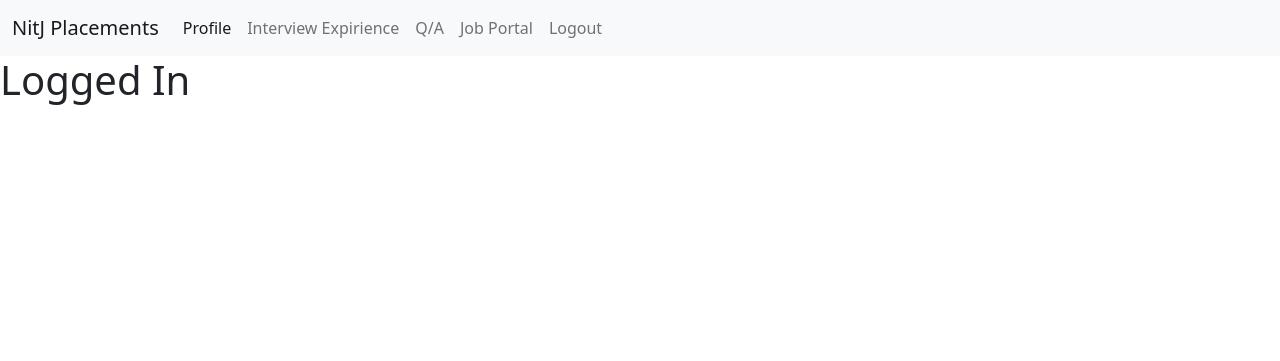
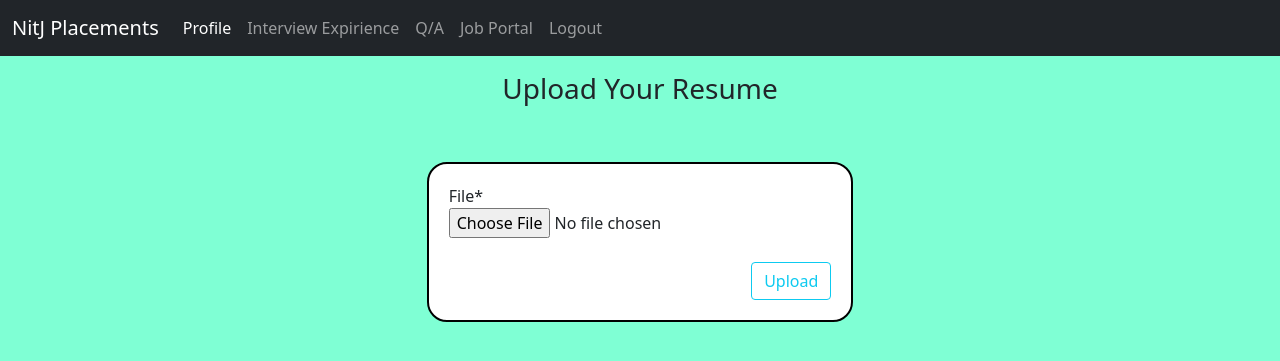
Before and after one commit to prabal08aggarwal/nitjPlacements, a Django app: page /profile/ in a window 1280 px wide. Shown: the top 361 px of the page. Run offline with Django 3.2, Linux system fonts and the light colour scheme; a user stored in the database is signed in; some libraries are stand-ins or nearby versions.

Commit message:
resume uploading added and changed background color

```diff
--- a/nitjplacements/settings.py
+++ b/nitjplacements/settings.py
@@ -135,3 +135,6 @@ CRISPY_TEMPLATE_PACK = 'bootstrap4'
 LOGIN_REDIRECT_URL = 'profile'
 
 LOGIN_URL = 'homePage'
+
+MEDIA_ROOT = os.path.join(BASE_DIR,'uploads')
+MEDIA_URL = '/media/'
--- a/nitjplacements/urls.py
+++ b/nitjplacements/urls.py
@@ -15,10 +15,12 @@ Including another URLconf
 """
 from django.contrib import admin
 from django.urls import path, include
+from django.conf import settings
+from django.conf.urls.static import static
 urlpatterns = [
     path('admin/', admin.site.urls),
     path('', include('users.urls')),
     path('interviews/', include('interviewExperience.urls')),
     path('qa/',include('qAndA.urls')),
     path('jobs/',include('placements.urls'))
-]
+]+ static(settings.MEDIA_URL, document_root=settings.MEDIA_ROOT)
--- a/static/main.css
+++ b/static/main.css
@@ -1,3 +1,20 @@
-.mgBg{
-    background-color: #F1F1F1;
+.myBg{
+    background-color:whitesmoke;
+    background-color: aquamarine;
 }
+.myWhite{
+    background-color:white;
+}
+.left{
+    float: left;
+}
+
+.right{
+    float: right;
+}
+.clearRight{
+    clear:right;
+}
+.clearBoth{
+    clear: both;
+}
--- a/templates/interviewExperience/index.html
+++ b/templates/interviewExperience/index.html
@@ -17,7 +17,7 @@
 
 
 <div class = "container mt-3">
-    <div class="row justify-content-center">
+    <div class="row justify-content-center myWhite">
         <a class="btn btn-outline-success" href="{% url 'newInterview'%}">
           Add your Experience and help others
         </a>
@@ -25,7 +25,7 @@
   </div>
 
 
-  <div class="container formClass col-md-8 mt-5">
+  <div class="container formClass col-md-8 mt-5 myWhite">
     <div class="row justify-content-center">
 
             <form method="GET">
@@ -46,7 +46,7 @@
 
     {% for post in interviewExp%}
 
-    <div class="row justify-content-center border border-2 border-dark mt-5">
+    <div class="row justify-content-center border border-2 border-dark mt-5 myWhite">
         <article class="media content-section borderClass">
             <div class="media-body">
                 <div class="article-metadata">
--- a/templates/interviewExperience/newInterview.html
+++ b/templates/interviewExperience/newInterview.html
@@ -15,7 +15,7 @@
 
 <h1 class="text-center" >Add Your Experience</h1>
 
-<div class="container formClass col-lg-4 col-md-8 mt-5">
+<div class="container formClass col-lg-4 col-md-8 mt-5 myWhite">
     <div class="row justify-content-center">
         <div class="col-8 col-sm-12">
             <form method="POST">
--- a/templates/placements/applied.html
+++ b/templates/placements/applied.html
@@ -22,7 +22,7 @@
 <div class="container">
 {% for company in companies %}
 {% if company.id in appliedTo%}
-  <div class="question-list-item border border-2 border-dark mt-5 p-3">
+  <div class="question-list-item border border-2 border-dark mt-5 p-3 myWhite">
     <p>
         {{ company.Name }}
             <button type="button" class="btn btn-outline-success right" disabled> Applied </button>
--- a/templates/qAndA/homepage.html
+++ b/templates/qAndA/homepage.html
@@ -13,14 +13,14 @@
 {% block bodyBlock %}
 
 <div class = "container mt-3">
-  <div class="row justify-content-center">
+  <div class="row justify-content-center myWhite">
       <a class="btn btn-outline-success" href="{% url 'new-question'%}">
         Ask Your Doubt
       </a>
   </div>
 </div>
 
-<div class="container formClass col-md-8 mt-5">
+<div class="container formClass col-md-8 mt-5 myWhite">
   <div class="row justify-content-center">
 
           <form method="GET">
@@ -38,7 +38,7 @@
 
 <div class="container">
 {% for question in questions %}
-  <div class="question-list-item border border-2 border-dark mt-5 p-3">
+  <div class="question-list-item border border-2 border-dark mt-5 p-3 myWhite">
 
       <small class="question-list-item-author">
             By {{question.author.firstName}}  &nbsp; Date Posted:{{ question.created_at|date:"F d, Y"}}
--- a/templates/qAndA/new-question.html
+++ b/templates/qAndA/new-question.html
@@ -15,7 +15,7 @@
 
 <h1 class="text-center" >Add a Question</h1>
 
-<div class="container formClass col-lg-4 col-md-8 mt-5">
+<div class="container formClass col-lg-4 col-md-8 mt-5 myWhite">
     <div class="row justify-content-center">
         <div class="col-8 col-sm-12">
             <form method="POST">
--- a/templates/users/baseAuth.html
+++ b/templates/users/baseAuth.html
@@ -1,3 +1,4 @@
+{% load static %}
 <!doctype html>
 <html lang="en">
 
@@ -7,14 +8,14 @@
     <link href="https://cdn.jsdelivr.net/npm/bootstrap@5.0.0-beta1/dist/css/bootstrap.min.css" rel="stylesheet"
         integrity="sha384-giJF6kkoqNQ00vy+HMDP7azOuL0xtbfIcaT9wjKHr8RbDVddVHyTfAAsrekwKmP1" crossorigin="anonymous">
 
-
+        <link rel="stylesheet" href="{% static 'main.css' %}">
     {% block headBlock %}
     {% endblock %}
 </head>
 
-<body>
+<body class="myBg">
 
-    <nav class="navbar navbar-expand-lg navbar-light bg-light">
+    <nav class="navbar navbar-expand-lg navbar-dark bg-dark">
         <div class="container-fluid">
             <a class="navbar-brand" href="{% url 'profile' %}">NitJ Placements</a>
             <button class="navbar-toggler" type="button" data-bs-toggle="collapse" data-bs-target="#navbarNav"
--- a/templates/users/index.html
+++ b/templates/users/index.html
@@ -34,7 +34,7 @@
 
 
 
-        <div class="col-lg-4 col-md-6 formClass">
+        <div class="col-lg-4 col-md-6 formClass myWhite">
             <form method="POST">
                 {% csrf_token %}
                 {{ form|crispy }}
--- a/templates/users/logout.html
+++ b/templates/users/logout.html
@@ -11,7 +11,7 @@
 
 {% block bodyBlock %}
 
-<div class="container">
+<div class="container mt-5">
     <div class="row justify-content-center">
         <h1 class = "type text-center"> You Have Been Logged Out</h1>
     </div>
--- a/templates/users/profile.html
+++ b/templates/users/profile.html
@@ -11,7 +11,37 @@
 
 
 {% block bodyBlock %}
+<div class="container mt-3">
+    <div class="row justify-content-center">
+        <h3 class = "type text-center"> Upload Your Resume</h3>
+    </div>
+</div>
+<div class="container formClass col-lg-4 col-md-8 mt-5 myWhite">
+    <div class="row justify-content-center">
+        <div class="col-8 col-sm-12">
+            <form method="POST" enctype="multipart/form-data">
+                {% csrf_token %}
 
-<h1>Logged In</h1>
+                {{ form|crispy }}
+                <button class = "btn btn-outline-info mt-4 right" type="submit">
+                    Upload
+                </button>
+
+            </form>
+        </div>
+    </div>
+</div>
+
+
+{% if path is not None %}
+<div class = "container mt-5">
+    <div class="row justify-content-center myWhite">
+        <a class="btn btn-outline-success" href="{% get_media_prefix %}{{ path }}">
+          Download resume
+        </a>
+    </div>
+  </div>
+
+{% endif %}
 
 {% endblock bodyBlock %}
--- a/templates/users/register.html
+++ b/templates/users/register.html
@@ -12,7 +12,7 @@
 
 <h1 class="text-center" >Registeration Page</h1>
 
-<div class="container formClass col-lg-4 col-md-8">
+<div class="container formClass col-lg-4 col-md-8 myWhite">
     <div class="row justify-content-center">
         <div class="col-8 col-sm-12">
             <form method="POST">
--- a/users/forms.py
+++ b/users/forms.py
@@ -16,3 +16,7 @@ class StudentForm(forms.ModelForm):
     class Meta:
         model = models.Student
         fields = ['firstName','lastName','email','ph_no']
+
+
+class UploadFile(forms.Form):
+    file = forms.FileField()
--- a/users/views.py
+++ b/users/views.py
@@ -5,8 +5,10 @@ from django.contrib.auth.forms import UserCreationForm
 from django.contrib import messages
 from .forms import UserRegisterForm
 from users import forms
+from .forms import UploadFile
+from django.contrib.auth.decorators import login_required
 
-from django.contrib.auth.decorators import login_required
+import os.path
 # Create your views here.
 
 def register(request):
@@ -35,8 +37,30 @@ def register(request):
     return render(request,'users/register.html',context)
 
 
+def handleUploadedFile(f,id):
+    with open('uploads/{}.pdf'.format(id), 'wb+') as destination:
+        for chunk in f.chunks():
+            destination.write(chunk)
 
 #Auth views
 @login_required
 def profile(request):
-    return render(request,'users/profile.html')
+    path = 'uploads/{}.pdf'.format(request.user.id)
+
+    if os.path.exists(path) == False:
+        path = None
+    else:
+        path = '{}.pdf'.format(request.user.id)
+
+    form = UploadFile()
+    context = {
+        'form':form,
+        'path':path,
+    }
+    id = request.user.id
+    if request.method == 'POST':
+        handleUploadedFile(request.FILES['file'],id)
+        return redirect('profile')
+
+
+    return render(request,'users/profile.html',context)
```
Also changed, not shown: templates/placements/index.html (+3 -10 lines), templates/qAndA/question.html (+4 -4 lines), templates/users/base.html (+5 -2 lines), db.sqlite3.
